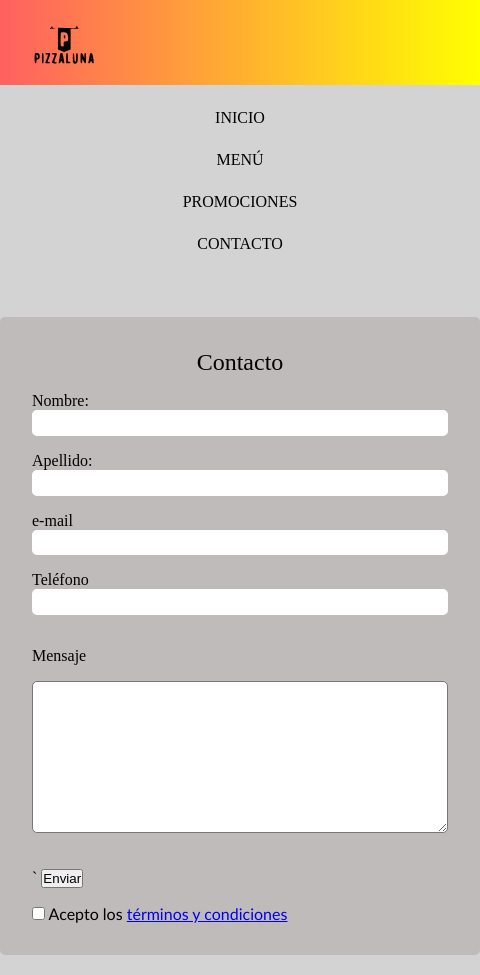
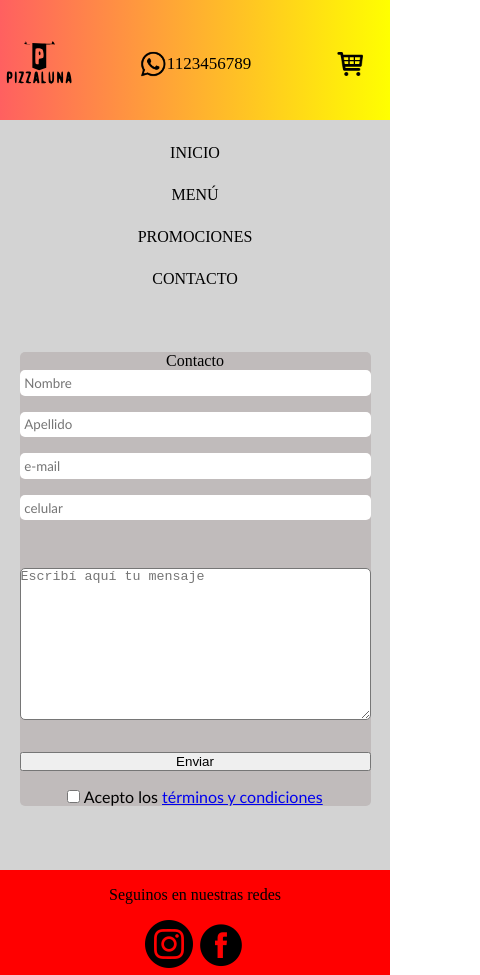
Before and after one commit to cbferreyra/cristian_ferreyra_proyecto_final, a website: page contacto.html in a window 390 px wide. Shown: the top 975 px of the page, 480 px wide, since content can reach past the window. Drawn offline with Linux system fonts and the light colour scheme.

Commit message:
correcciones responsive

```diff
--- a/contacto.html
+++ b/contacto.html
@@ -31,6 +31,20 @@
           />
         </a>
       </div>
+      <div class="phone">
+        <div class="phoneContainer">
+          <div class="logoWapp">
+            <img src="imagenes/843786_whatsapp_icon.png" alt="logo whatsapp" />
+          </div>
+          <div class="numeroTelefono">
+            <p>1123456789</p>
+          </div>
+        </div>
+      </div>
+
+      <div class="shopCart">
+        <img src="imagenes/shopping_cart_icon.png" alt="shopCart" />
+      </div>
       <nav>
         <div class="desktop__nav">
           <a href="index.html">INICIO</a>
@@ -52,29 +66,49 @@
 
       <form class="contacto__form" action="">
         <legend class="form__legend">Contacto</legend>
-        <label class="form__text" for="name">Nombre:</label>
-        <input class="fieldText" type="text" name="nombre" id="nombre" />
 
-        <label class="form__text" for="name">Apellido:</label>
-        <input class="fieldText" type="text" name="apellido" id="apellido" />
+        <input
+          class="fieldText"
+          type="text"
+          name="nombre"
+          id="nombre"
+          placeholder="Nombre"
+        />
 
-        <label class="form__text" for="name">e-mail</label>
-        <input class="fieldText" type="email" name="correo" id="correo" />
+        <input
+          class="fieldText"
+          type="text"
+          name="apellido"
+          id="apellido"
+          placeholder="Apellido"
+        />
 
-        <label class="form__text" for="name">Teléfono</label>
-        <input class="fieldText" type="tel" name="telefono" id="telefono" />
+        <input
+          class="fieldText"
+          type="email"
+          name="correo"
+          id="correo"
+          placeholder="e-mail"
+        />
 
-        <div class="textArea__label">
-          <label class="form__text" for="mensaje">Mensaje</label>
-        </div>
+        <input
+          class="fieldText"
+          type="tel"
+          name="telefono"
+          id="telefono"
+          placeholder="celular"
+        />
+
+        <div class="textArea__label"></div>
         <textarea
           class="textarea"
           name="mensaje"
           id="mensaje"
           cols="30"
           rows="10"
+          placeholder="Escribí aquí tu mensaje"
         ></textarea>
-        <br />`
+
         <input type="submit" value="Enviar" />
 
         <div class="checkAceptacion">
--- a/scss/_cards.scss
+++ b/scss/_cards.scss
@@ -18,7 +18,7 @@
     text-align: center;
   }
   .card__image {
-    width: 15rem;
+    width: 18rem;
     border-top-left-radius: 00.5rem;
     border-top-right-radius: 00.5rem;
   }
--- a/scss/_contacto.scss
+++ b/scss/_contacto.scss
@@ -1,17 +1,17 @@
 .contacto__form {
-  width: 30rem;
+  display: flex;
+  flex-direction: column;
+  text-align: center;
+  width: 90%;
+  max-width: 500px;
+
   background: rgb(192, 187, 187);
-  padding: 2rem;
+
   margin: auto;
   margin-top: 4rem;
   margin-bottom: 4rem;
   border-radius: 5px;
 
-  .form__legend {
-    font-size: 1.5rem;
-    margin-bottom: 1rem;
-    text-align: center;
-  }
   .form__text {
     font-size: 1rem;
     margin-bottom: 0.5rem;
--- a/scss/_header.scss
+++ b/scss/_header.scss
@@ -6,23 +6,32 @@
   grid-template-columns: 20% 60% 20%;
   grid-template-areas: "logo phone shopCart";
   align-items: center;
+  grid-template-rows: 128px;
 
   .logo {
     grid-area: logo;
     display: flex;
     flex-direction: column;
-    align-items: start;
-    padding-left: 2rem;
+    align-items: center;
 
     &:hover {
       transform: rotatex(360deg);
       transition: 2s;
     }
-    .header__image {
-      display: inline-block;
-      margin-top: 1.5rem;
-      margin-bottom: 1rem;
-      width: 6rem;
+    a {
+      display: flex flex-direction column;
+      align-items: center;
+
+      .header__image {
+        display: inline-block;
+        width: 70px;
+        @media (min-width: 768px) {
+          width: 85px;
+        }
+        @media (min-width: 1320px) {
+          width: 100px;
+        }
+      }
     }
   }
   .phone {
@@ -30,10 +39,25 @@
     display: flex;
     flex-direction: column;
     align-items: center;
+    text-align: center;
     @media (min-width: 768px) {
       display: none;
     }
+    .phoneContainer {
+      display: flex;
+      flex-direction: row;
+      align-items: center;
+      padding-top: 4px;
+      img {
+        width: 28px;
+      }
+      p {
+        font-size: 17px;
+        padding-bottom: 4px;
+      }
+    }
   }
+
   .shopCart {
     grid-area: shopCart;
     display: flex;
@@ -42,20 +66,28 @@
     align-items: center;
 
     img {
-      width: 3rem;
+      width: 2rem;
       display: inline-block;
     }
   }
   .desktop__nav {
-    display: none;
-    grid-area: none;
+    grid-area: phone;
+    display: flex;
     flex-direction: row;
     justify-content: space-around;
     margin-bottom: 0.3rem;
+    display: none;
+    @media (min-width: 768px) {
+      grid-area: phone;
+      display: flex;
+      flex-direction: row;
+      justify-content: space-around;
+      margin-bottom: 0.3rem;
+    }
+
     a {
-      text-decoration: none;
-      color: rgb(66, 64, 64);
       @media (min-width: 768px) {
+        color: rgb(66, 64, 64);
         text-decoration: none;
         color: black;
         &:hover {
@@ -63,12 +95,5 @@
         }
       }
     }
-    @media (min-width: 768px) {
-      grid-area: 2/3;
-      display: flex;
-      flex-direction: row;
-      justify-content: space-around;
-      margin-bottom: 0.3rem;
-    }
   }
 }
--- a/scss/_index.scss
+++ b/scss/_index.scss
@@ -5,7 +5,12 @@
   background-position: center;
   background-repeat: no-repeat;
   background-size: cover;
-  height: 540px;
+  @media (min-width: 768px) {
+    padding-bottom: 200px;
+  }
+  @media (min-width: 1280px) {
+    padding-bottom: 300px;
+  }
 
   .header__nav {
     display: flex;
@@ -29,6 +34,7 @@
     text-align: center;
     font-size: 2.4rem;
     margin-top: 3rem;
+    margin-bottom: 2rem;
 
     @media (min-width: 768px) {
       font-size: 4rem;
@@ -40,6 +46,8 @@
 /*FOOTER*/
 
 footer {
+  display: flex;
+  flex-direction: column;
   background-color: map-get($palette, main-color);
   grid-area: footer;
   .footer__content {
--- a/scss/_terminosycondiciones.scss
+++ b/scss/_terminosycondiciones.scss
@@ -1,12 +1,25 @@
-.privacyPolicy {
-  display: block;
+.terminosContaniner {
+  display: flex;
+  flex-direction: column;
   align-items: center;
+  max-width: 90%;
+  @media (min-width: 768px) {
+    max-width: 80%;
+  }
+  @media (min-width: 1280px) {
+    max-width: 70%;
+  }
 
-  p {
-    display: block;
-    margin-top: 2rem;
-    margin-right: 80px;
-    margin-left: 80px;
-    margin-bottom: 5rem;
+  .privacyPolicy {
+    display: flex;
+    flex-direction: column;
+    text-align: center;
+
+    p {
+      display: inline-block;
+      margin-left: 1rem;
+      margin-top: 2rem;
+      margin-bottom: 5rem;
+    }
   }
 }
--- a/scss/base/_body.scss
+++ b/scss/base/_body.scss
@@ -1,7 +1,7 @@
 body {
   display: grid;
-  grid-template-rows: auto auto auto;
-  min-height: 100vh;
+  grid-template-rows: 120px auto 200px;
+  height: 100vh;
   grid-template-columns: auto;
   grid-template-areas:
     "header"
```
Also changed, not shown: index.html (+12 -1 lines), menu.html (+14 -0 lines), promociones.html (+14 -0 lines), terminosycondiciones.html (+40 -24 lines), css/style.css, imagenes/843786_whatsapp_icon.png (added), 1 other file.
